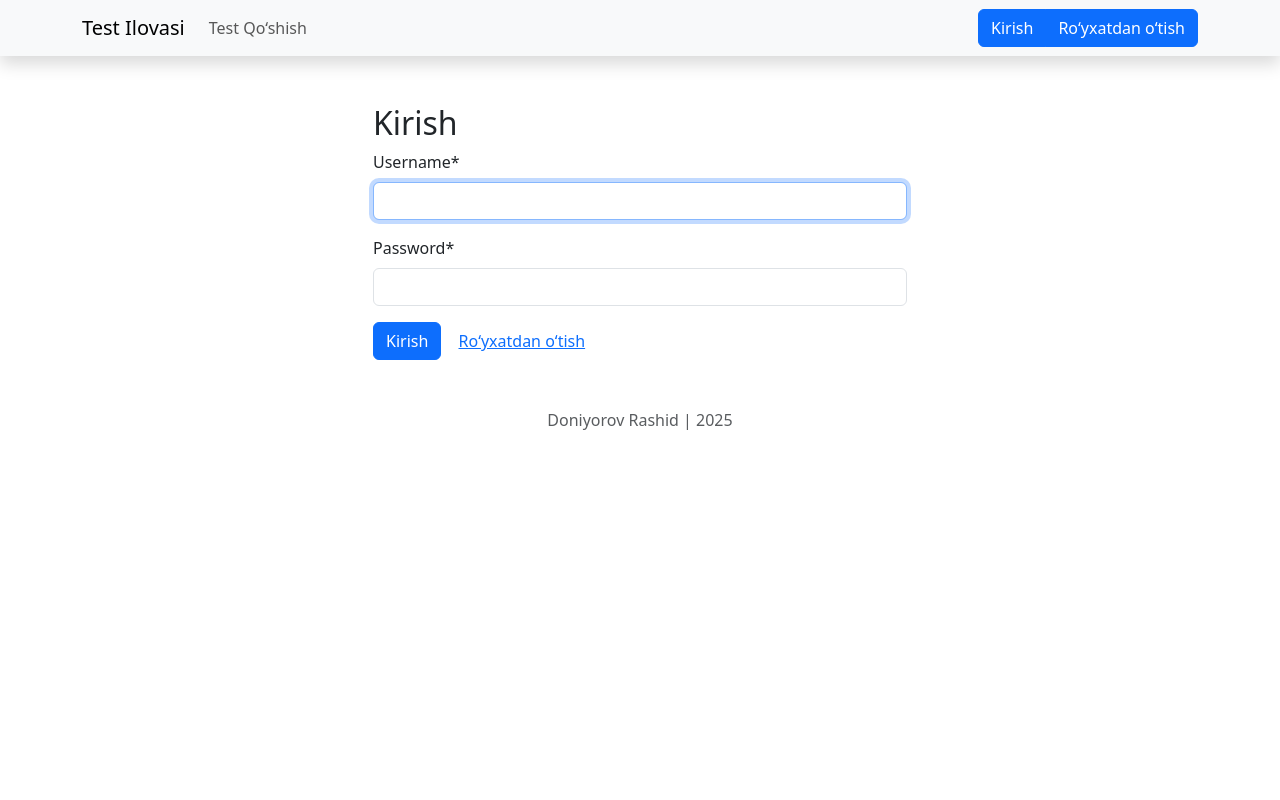
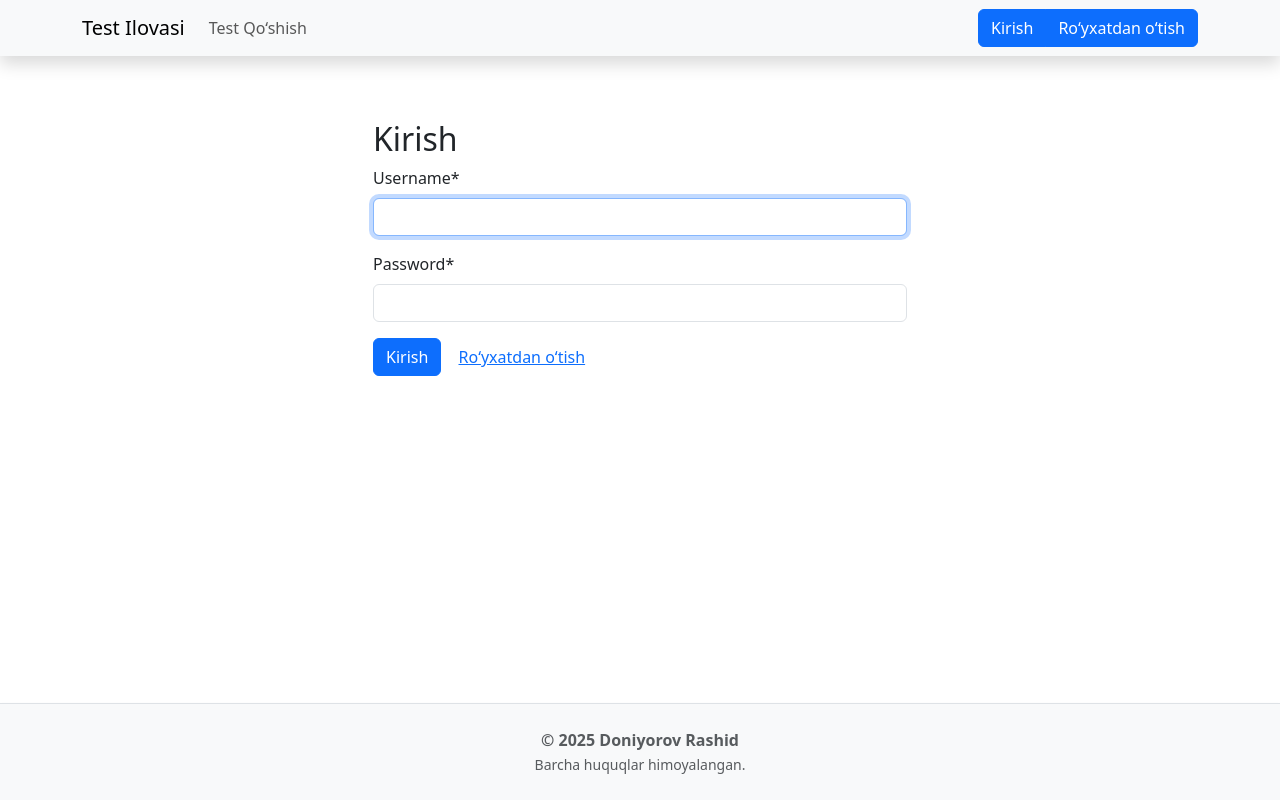
Before and after one commit to rashidjohn/quizz-site, a Django app: the page made by templates/base.html in a window 1280 px wide. Run offline with Django 4.2, Linux system fonts and the light colour scheme; some libraries are stand-ins or nearby versions.

Commit message:
Update base.html_v1.3

```diff
--- a/templates/base.html
+++ b/templates/base.html
@@ -6,6 +6,19 @@
     <title>Test Ilovasi | {% block title %}{% endblock title %}</title>
     <link href="https://cdn.jsdelivr.net/npm/bootstrap@5.3.0/dist/css/bootstrap.min.css" rel="stylesheet" integrity="sha384-9ndCyUaIbzAi2FUVXJi0CjmCapSmO7SnpJef0486qhLnuZ2cdeRhO02iuK6FUUVM" crossorigin="anonymous">
     {% load static %}
+    <style>
+        html, body {
+            height: 100%;
+            margin: 0;
+        }
+        body {
+            display: flex;
+            flex-direction: column;
+        }
+        main {
+            flex: 1;
+        }
+    </style>
 </head>
 <body>
     <nav class="shadow navbar navbar-expand-lg bg-light">
@@ -36,7 +49,8 @@
             </div>
         </div>
     </nav>
-    <div class="container mt-3">
+
+    <main class="container mt-3">
         {% if messages %}
             {% for message in messages %}
                 <div class="alert alert-{{ message.tags }} alert-dismissible fade show" role="alert">
@@ -47,10 +61,15 @@
         {% endif %}
         {% block content %}
         {% endblock content %}
-    </div>
-    <footer class="mt-5 mb-3 text-center text-muted">
-        Doniyorov Rashid | 2025
+    </main>
+
+    <footer class="mt-auto py-4 text-center text-muted bg-light border-top shadow-sm">
+        <div class="container">
+            <p class="mb-0 fw-semibold">© 2025 Doniyorov Rashid</p>
+            <small class="text-muted">Barcha huquqlar himoyalangan.</small>
+        </div>
     </footer>
-    <script src="https://cdn.jsdelivr.net/npm/bootstrap@5.3.0/dist/js/bootstrap.bundle.min.js" integrity="sha384-geWF76RCwLtnZ8qwWowPQNguL3RmwHVBC9FhGdlKrxdiJJigb/j/68SIy3Te4Bkz" crossorigin="anonymous"></script>
+
+    <script src="https://cdn.jsdelivr.net/npm/bootstrap@5.3.0/dist/js/bootstrap.bundle.min.js" crossorigin="anonymous"></script>
 </body>
 </html>
```
